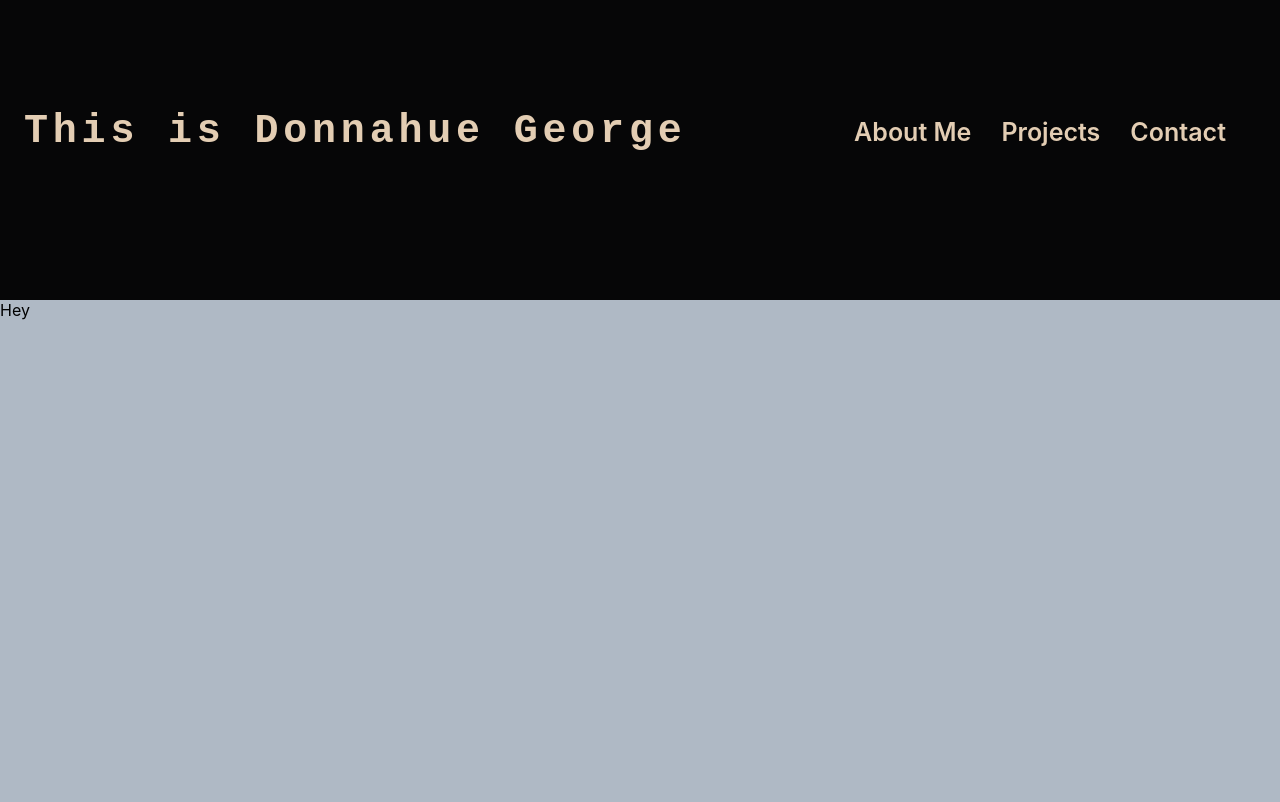
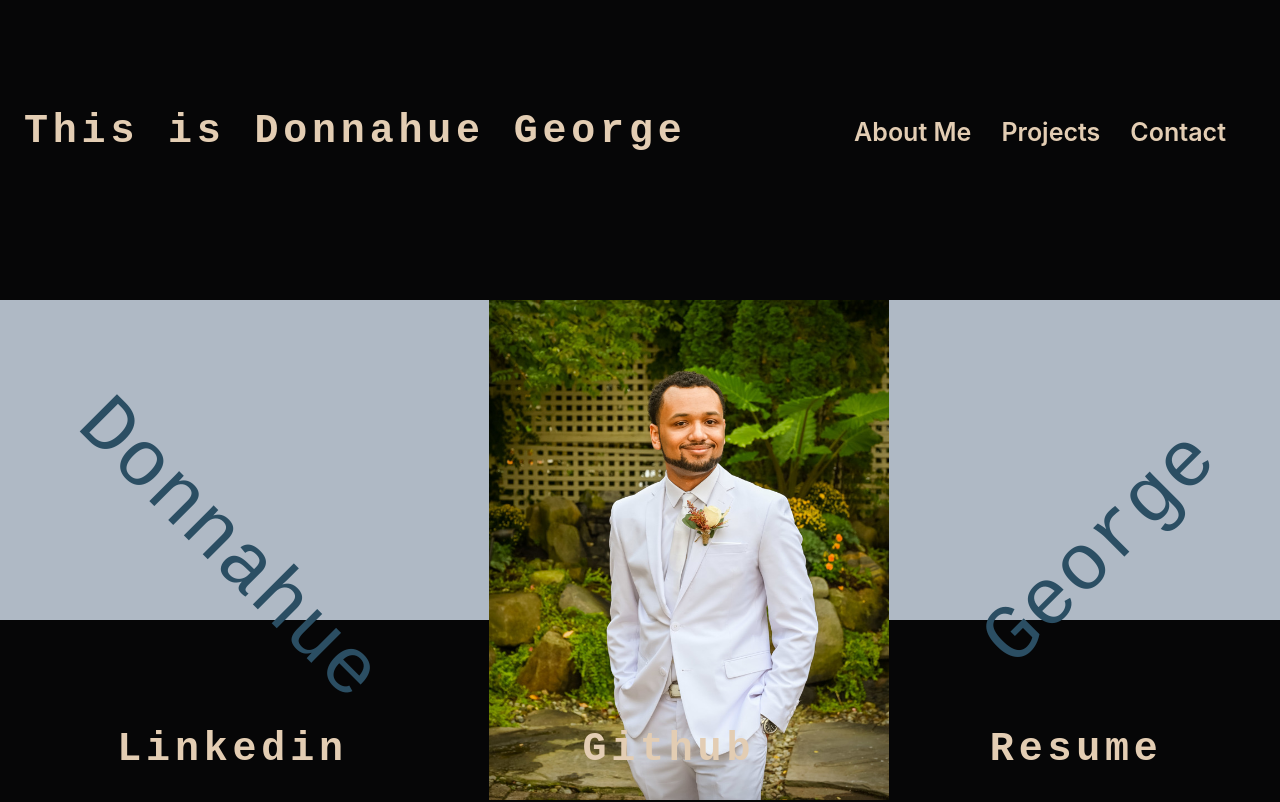
Before and after one commit to Latinobull/latinobull.github.io, a React (Create React App) app: page /main in a window 1280 px wide. Shown: the top 802 px of the page. Built offline with nearby package versions, Linux system fonts and the light colour scheme.

Commit message:
Got animation to work on about page

```diff
--- a/src/components/About.js
+++ b/src/components/About.js
@@ -1,10 +1,40 @@
-import React from 'react';
+import { Grid, styled, Typography } from '@mui/material';
+import React, { useState } from 'react';
+import myImg from '../imgs/IMG_1616.JPG';
+import Flip from 'react-reveal/Flip';
 // grey #AFB9C5
-
+const ImgEl = styled('img')(() => ({
+  width: 400,
+  height: 500,
+}));
+const MyName = styled(Typography)(() => ({
+  fontSize: '80px',
+  color: '#2B4E63',
+  fontFamily: 'monospace',
+}));
 export default function About() {
+  const [show, setShow] = useState(true);
+  setInterval(() => {
+    if (show) setShow(false);
+    else setShow(true);
+  }, 10000);
   return (
     <div>
-      <div style={{ height: '80vh', backgroundColor: '#AFB9C5' }}>Hey</div>
+      <Grid
+        container
+        justifyContent={'space-around'}
+        style={{ height: '40vh', backgroundColor: '#AFB9C5' }}
+        alignItems={'center'}
+      >
+        <Flip right opposite when={show}>
+          <MyName style={{ transform: 'rotate(45deg)' }}>Donnahue</MyName>
+        </Flip>
+
+        <ImgEl src={myImg} />
+        <Flip right opposite delay={1000} when={show}>
+          <MyName style={{ transform: 'rotate(315deg)' }}> George</MyName>
+        </Flip>
+      </Grid>
     </div>
   );
 }
--- a/src/pages/Intro.js
+++ b/src/pages/Intro.js
@@ -13,12 +13,14 @@ const MyText = styled(Typography)({
   color: '#3D5B95',
   zIndex: 0,
   fontSize: 50,
+  fontFamily: 'monospace',
   //   backgroundColor: '#060607',
 });
 const MyButton = styled(Button)({
   color: '#3D5B95',
   zIndex: 0,
   fontSize: 30,
+  fontFamily: 'monospace',
   //   backgroundColor: '#060607',
 });
 export default function Intro() {
```
Also changed, not shown: src/imgs/IMG_1616.JPG (added).
